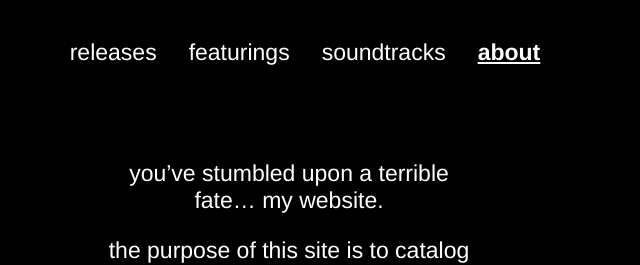
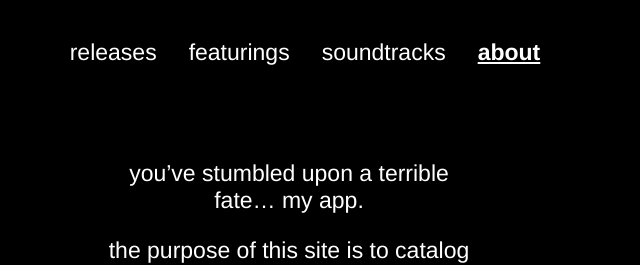
Before and after one commit to guerrinharj/gpgc-vue, a Vue app: page /about in a window 1280 px wide. Shown: the top 265 px of the page, without its empty margins (351-991 px from the left). Built offline with nearby package versions, Linux system fonts and the light colour scheme.

Commit message:
about me and readme

```diff
--- a/src/pages/AboutPage.vue
+++ b/src/pages/AboutPage.vue
@@ -1,6 +1,6 @@
 <template>
     <div class="about-page">
-        <p>You’ve stumbled upon a terrible fate… my website.</p>
+        <p>You’ve stumbled upon a terrible fate… my app.</p>
 
         <p>The purpose of this site is to catalog everything I’ve done related to "music".</p>
 
```
Also changed, not shown: 1 other file (tests, documents, lock files or other folders).
